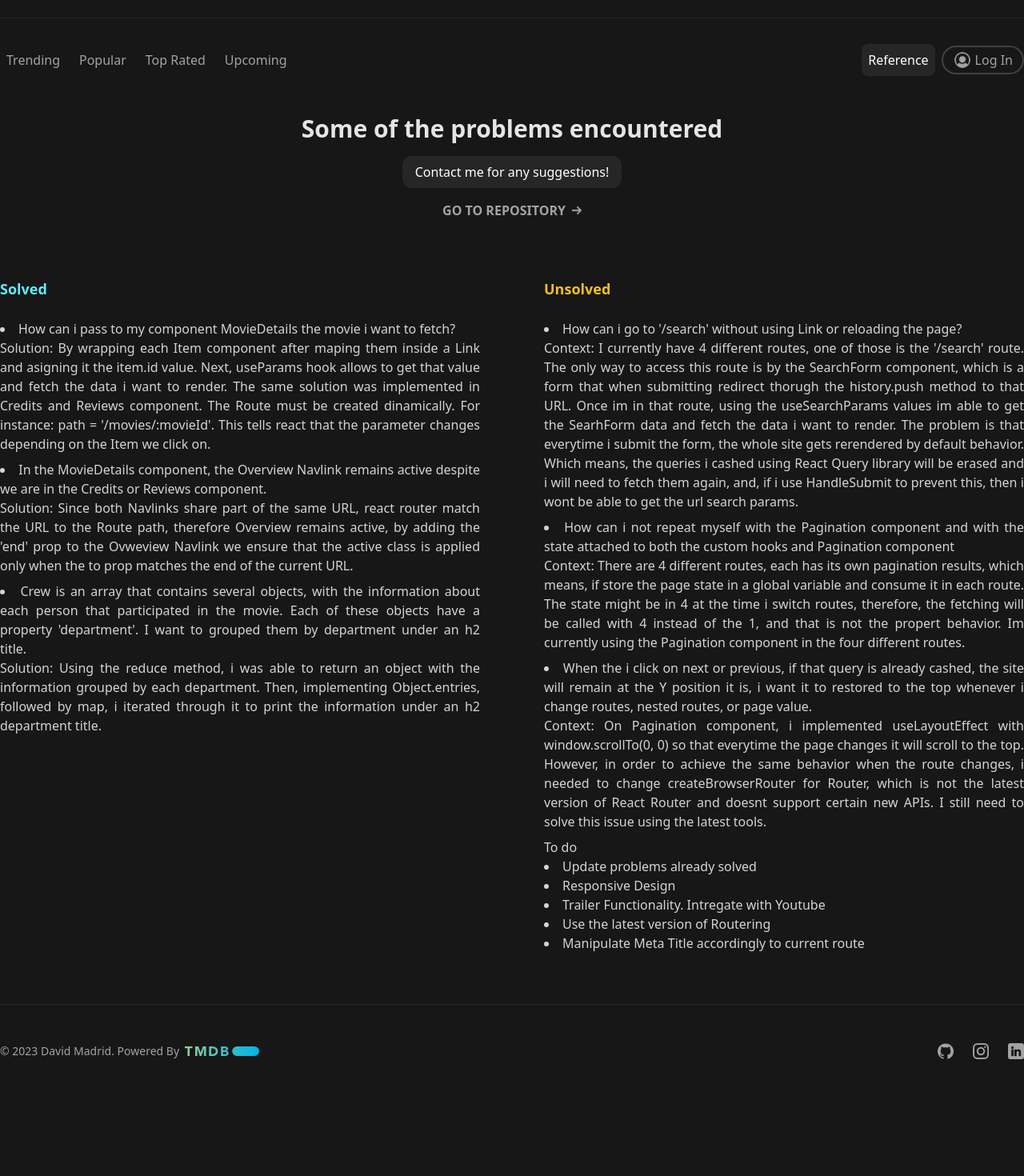
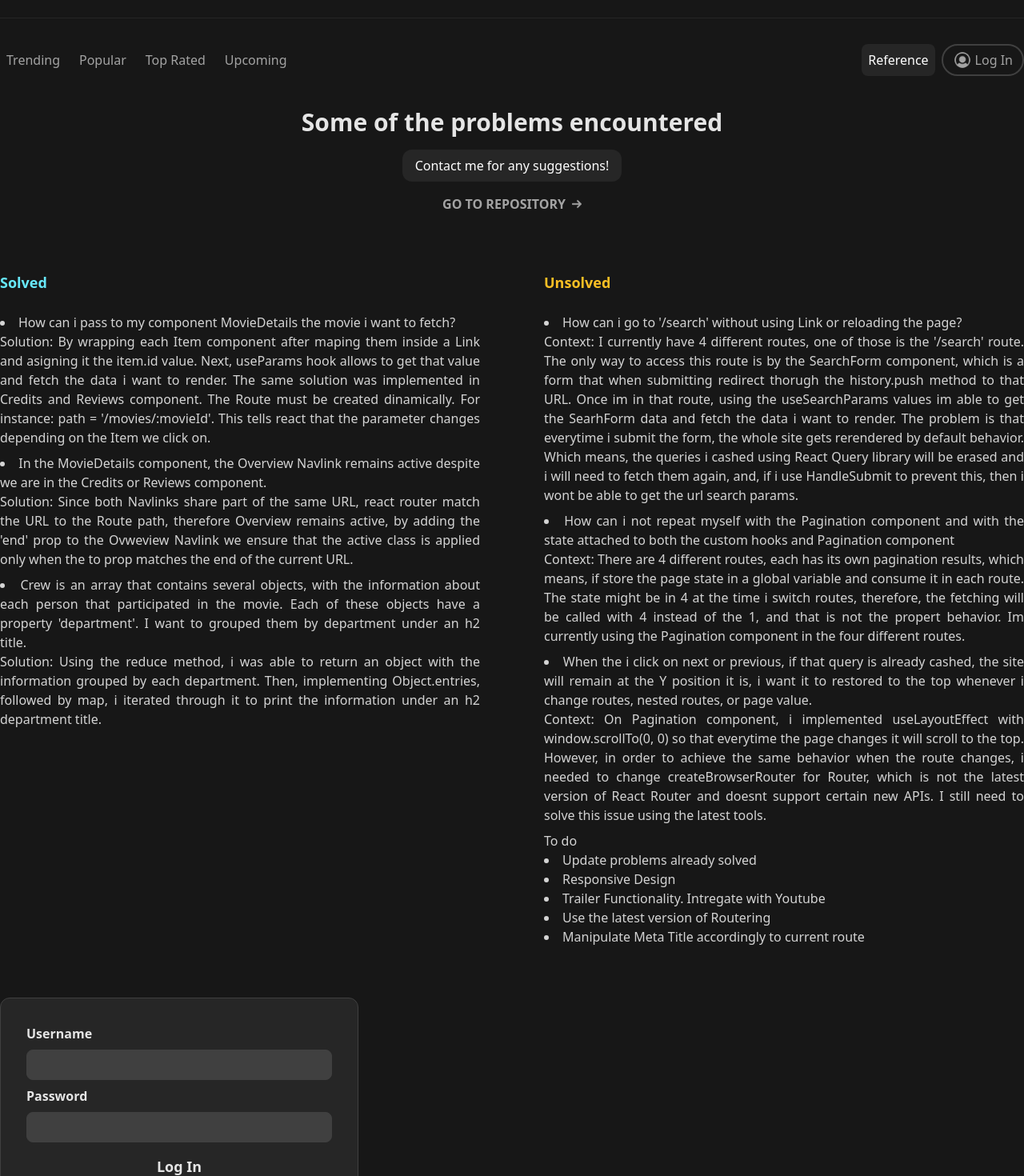
Before and after one commit to dmadridy/RMD, a React (Vite) app: page /reference in a window 1280 px wide. Shown: the part 80-1550 px from the top of the page at 80% size. Before the commit the page ends 1452 px from the top, so only its background shows below. Built offline with nearby package versions, Linux system fonts and the light colour scheme.

Commit message:
Log In form almost finished, refactored positioning of Menu Component

```diff
--- a/src/components/details/options.tsx
+++ b/src/components/details/options.tsx
@@ -5,7 +5,7 @@ const Options = () => {
   let { movieId } = useParams();
 
   return (
-    <div className='mx-auto container max-w-7xl space-x-2 text-neutral-400 font-medium relative z-10'>
+    <div className='mx-auto flex justify-center container max-w-7xl space-x-2 text-neutral-400 font-medium relative z-10'>
       <NavLink
         end
         className={({ isActive }) => (isActive ? activeStyle : unactiveStyle)}
--- a/src/components/general/login.tsx
+++ b/src/components/general/login.tsx
@@ -21,24 +21,32 @@ const Login = () => {
   return (
     <form
       onSubmit={handleSubmit(onSubmit)}
-      className='bg-white w-fit text-black p-10'
+      className='max-w-md text-black p-8 rounded-xl bg-neutral-800 border border-neutral-700 font-semibold'
     >
-      <label htmlFor='username'>Username</label>
+      <div className='mb-2 space-y-2'>
+        <label className='text-neutral-200' htmlFor='username'>
+          Username
+        </label>
         <input
-        className='block'
+          className='block outline-none border w-full duration-200 border-neutral-700 focus:border-neutral-600 hover:border-neutral-600 max-w-2xl rounded-lg p-2 text-neutral-300 placeholder:text-neutral-500 text-sm bg-neutral-700'
           {...register('username', { required: 'Needs to put something here' })}
           id='username'
           type='text'
         />
-      <label htmlFor='password'>Password</label>
+      </div>
+      <div className='space-y-2 mb-4'>
+        <label className='text-neutral-200' htmlFor='password'>
+          Password
+        </label>
         <input
-        className='block'
+          className='block outline-none border w-full duration-200 border-neutral-700 focus:border-neutral-600 hover:border-neutral-600 max-w-2xl rounded-lg p-2 text-neutral-300 placeholder:text-neutral-500 text-sm bg-neutral-700'
           {...register('password', { required: true })}
           id='password'
           type='password'
         />
-      <div className='flex items-center justify-center'>
-        <button type='submit'>Log in</button>
+      </div>
+      <div className='flex items-center text-neutral-200 hover:text-white duration-200 text-lg justify-center'>
+        <button type='submit'>Log In</button>
       </div>
     </form>
   );
--- a/src/components/general/page.tsx
+++ b/src/components/general/page.tsx
@@ -1,6 +1,5 @@
 import { RequestType } from '../../services/utils/types';
 import Item from './item';
-import Menu from '../../layouts/menu';
 import Pagination from './pagination';
 import { useVerifyLength } from '../../hooks/general';
 
@@ -12,8 +11,7 @@ const Page: React.FC<Props> = ({ data }) => {
   const verifiedLength = useVerifyLength(data);
 
   return (
-    <div className='container mx-auto max-w-7xl'>
-      <Menu />
+    <div className='container mx-auto max-w-7xl mt-8'>
       <div className='grid grid-cols-2 sm:grid-cols-3 md:grid-cols-4 lg:grid-cols-5 gap-2 sm:gap-4 lg:gap-8'>
         {data?.results.map((item) => (
           <Item key={item.id} item={item} />
--- a/src/layouts/menu.tsx
+++ b/src/layouts/menu.tsx
@@ -5,11 +5,11 @@ import { useSelector } from 'react-redux';
 import { RootState } from '../store';
 
 const Menu = () => {
-  const username = useSelector((state: RootState) => state.userStatus);
+  const username = useSelector((state: RootState) => state.user);
 
   return (
-    <div className='flex justify-between'>
-      <div className='flex pt-8 mb-10 pb-2 text-neutral-400 overflow-auto items-center font-medium gap-2 whitespace-nowrap'>
+    <div className='flex justify-between container mx-auto max-w-7xl pt-8 pb-2 text-neutral-400 overflow-auto items-center font-medium'>
+      <div className='flex gap-2'>
         <NavLink
           className={({ isActive }) => (isActive ? activeStyle : unactiveStyle)}
           to='/'
@@ -35,8 +35,7 @@ const Menu = () => {
           Upcoming
         </NavLink>
       </div>
-
-      <div className='flex pt-8 mb-10 pb-2 text-neutral-400 overflow-auto items-center font-medium gap-2 whitespace-nowrap'>
+      <div className='flex gap-2'>
         <NavLink
           className={({ isActive }) => (isActive ? activeStyle : unactiveStyle)}
           to='/reference'
--- a/src/layouts/root.tsx
+++ b/src/layouts/root.tsx
@@ -3,6 +3,7 @@ import { useResetPageAndScrollToTop } from '../hooks/general';
 import Footer from './footer';
 import Header from './header';
 import Login from '../components/general/login';
+import Menu from './menu';
 
 const Root = () => {
   useResetPageAndScrollToTop();
@@ -10,7 +11,9 @@ const Root = () => {
   return (
     <>
       <Header />
+      <Menu />
       <Outlet />
+      <Login />
       <Footer />
     </>
   );
--- a/src/pages/reference.tsx
+++ b/src/pages/reference.tsx
@@ -1,10 +1,8 @@
-import Menu from '../layouts/menu';
 import rightArrow from '../assets/icons/right-arrow.png';
 
 const Reference = () => {
   return (
-    <div className='mx-auto container pb-16 max-w-7xl'>
-      <Menu />
+    <div className='mx-auto container pb-16 max-w-7xl mt-8'>
       <div className='flex flex-col items-center'>
         <h1 className='text-3xl mb-4 text-neutral-200 font-semibold'>
           Some of the problems encountered
--- a/src/store/index.ts
+++ b/src/store/index.ts
@@ -3,7 +3,7 @@ import { userReducer } from './slices/user';
 
 export const store = configureStore({
   reducer: {
-    userStatus: userReducer,
+    user: userReducer,
   },
 });
 
--- a/src/store/slices/user.ts
+++ b/src/store/slices/user.ts
@@ -1,15 +1,14 @@
 import { createSlice } from '@reduxjs/toolkit';
 
 export const userSlice = createSlice({
-  name: 'userStatus',
+  name: 'user',
   initialState: {
     user: null,
     status: false,
   },
   reducers: {
     logIn: (state, action) => {
-      const { user } = action.payload;
-      state.user = user;
+      state.user = action.payload;
       state.status = true;
     },
     logOut: (state) => {
```
Lines whose indentation alone changed are shown as unchanged.
